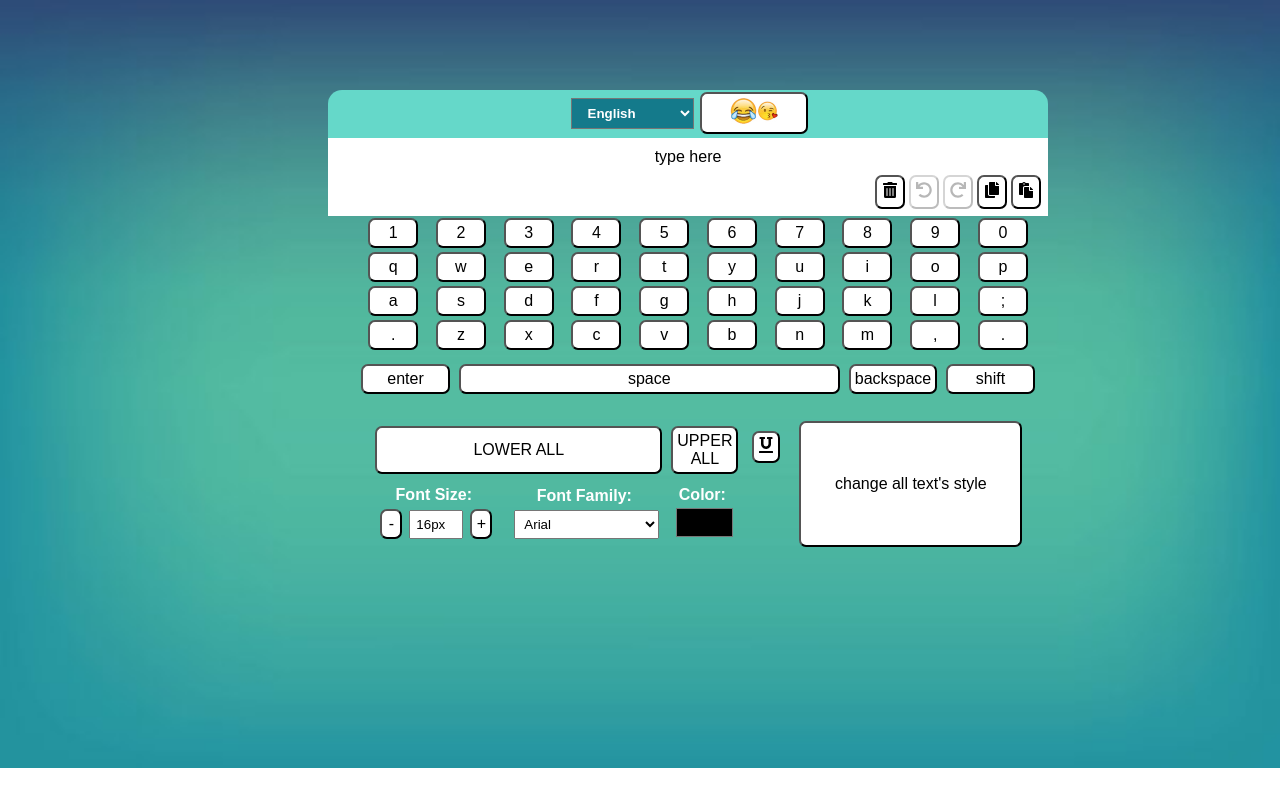
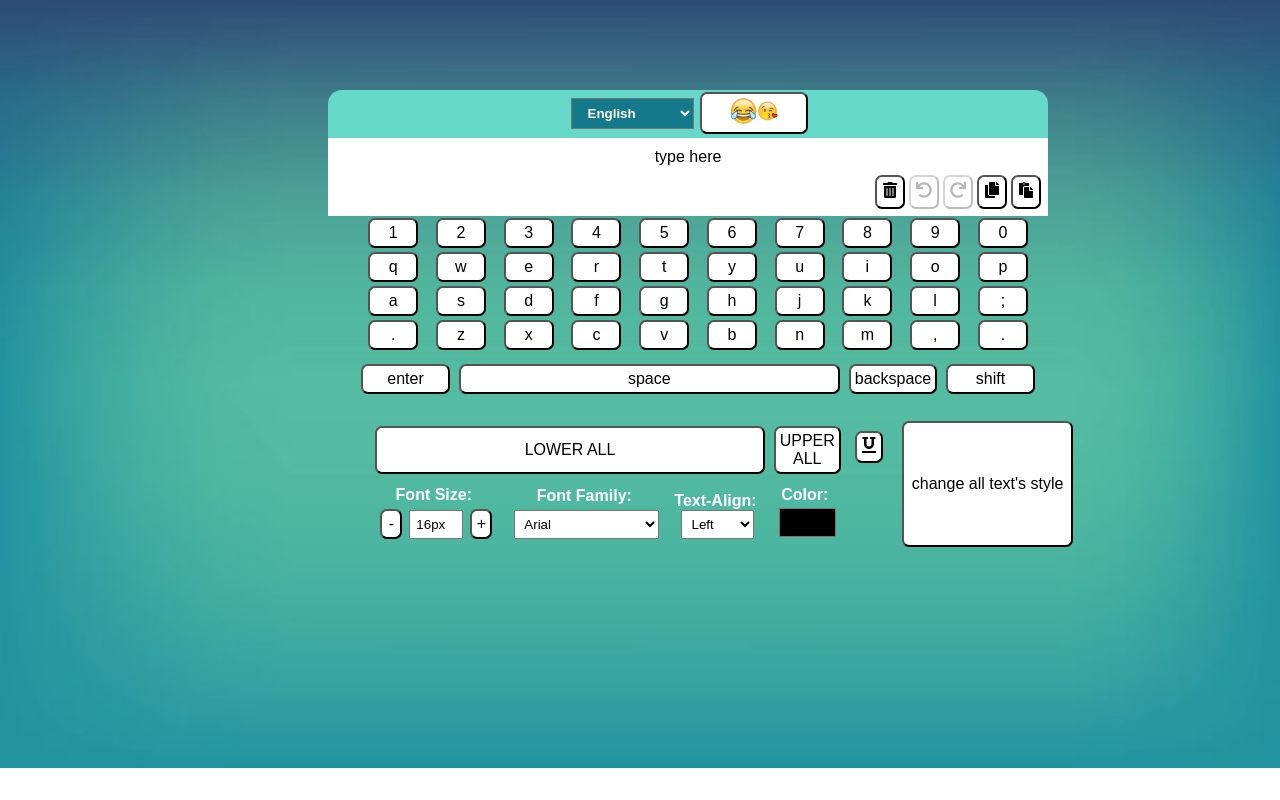
Before and after one commit to chavi362/virtual-keyboard, a React (Vite) app: page / in a window 1280 px wide. Built offline with nearby package versions, Linux system fonts and the light colour scheme.

Commit message:
Added a select menu to change the text-alignment for the text

```diff
--- a/src/Components/KeyBoardStylee.css
+++ b/src/Components/KeyBoardStylee.css
@@ -59,7 +59,13 @@ select {
   cursor: text;
   margin-left: 80px;
 }
+.DivTextArea.center {
+  text-align: center;
+}
 
+.DivTextArea.right {
+  text-align: right;
+}
 
 
 .screenDiv {
--- a/src/Components/StyleSelector.jsx
+++ b/src/Components/StyleSelector.jsx
@@ -12,6 +12,19 @@ function StyleSelector(props) {
   const changeAllStyleRef = useRef(false);
   const { changeAllTextStyle, currentStyle, onSelectStyle, upperAll, lowerAll } = props;
 
+
+  const handleTextAlignmentChange = (newAlignment) => {
+    const styleToChange = {
+      ...currentStyle,
+      textAlign: newAlignment,
+    };
+    changeStyle(styleToChange);
+
+    const textArea = document.querySelector('.DivTextArea');
+    if (textArea) {
+      textArea.style.textAlign = newAlignment;
+    }
+  };
   const handleToggleChangeAllStyle = () => {
     changeAllStyleRef.current = !changeAllStyleRef.current;
   };
@@ -69,7 +82,7 @@ function StyleSelector(props) {
           </button>
         </div>
 
-        <div style={{ display: 'flex', flexDirection: 'row', alignItems: 'center' }}>
+        <div style={{ display: 'flex', flexDirection: 'row', alignItems: 'end'}}>
   <div style={{ marginRight: '20px' }}>
     <label>Font Size:</label>
     <div style={{ display: 'flex', alignItems: 'flex-end' }}>
@@ -85,7 +98,7 @@ function StyleSelector(props) {
   </div>
 
   <div>
-  <div style={{ display: 'flex', flexDirection: 'column', alignItems: 'center' }}>
+  <div style={{ display: 'flex', flexDirection: 'column', alignItems: 'center', marginRight:'15px' }}>
   <label style={{ marginBottom: '5px' }}>Font Family:</label>
           <select value={currentStyle.fontFamily} onChange={(e) => handleFontFamilyChange(e.target.value)}>
             <FontOption fontFamily="Arial">Arial</FontOption>
@@ -101,13 +114,20 @@ function StyleSelector(props) {
           </select>
           </div>
         </div>
+        <div style={{ display: 'flex', flexDirection: 'column', alignItems: 'center' }}>
+        <label style={{whiteSpace:'nowrap' }}>Text-Align:</label>
+        <select value={currentStyle.textAlign} onChange={(e) => handleTextAlignmentChange(e.target.value)}>
+          <option value="left">Left</option>
+          <option value="center">Center</option>
+          <option value="right">Right</option>
+        </select>
+      </div>
 </div>
         <div>
           <label>Color:</label>
           <input type="color" id="colorInput" value="#000000" onChange={(e) => handleColorChange(e.target.value)} />
         </div>
       </div>
-
       <button onClick={handleToggleChangeAllStyle} className={`${changeAllStyleRef.current ? 'active' : ''}`}>
         change all text's style
       </button>
```
